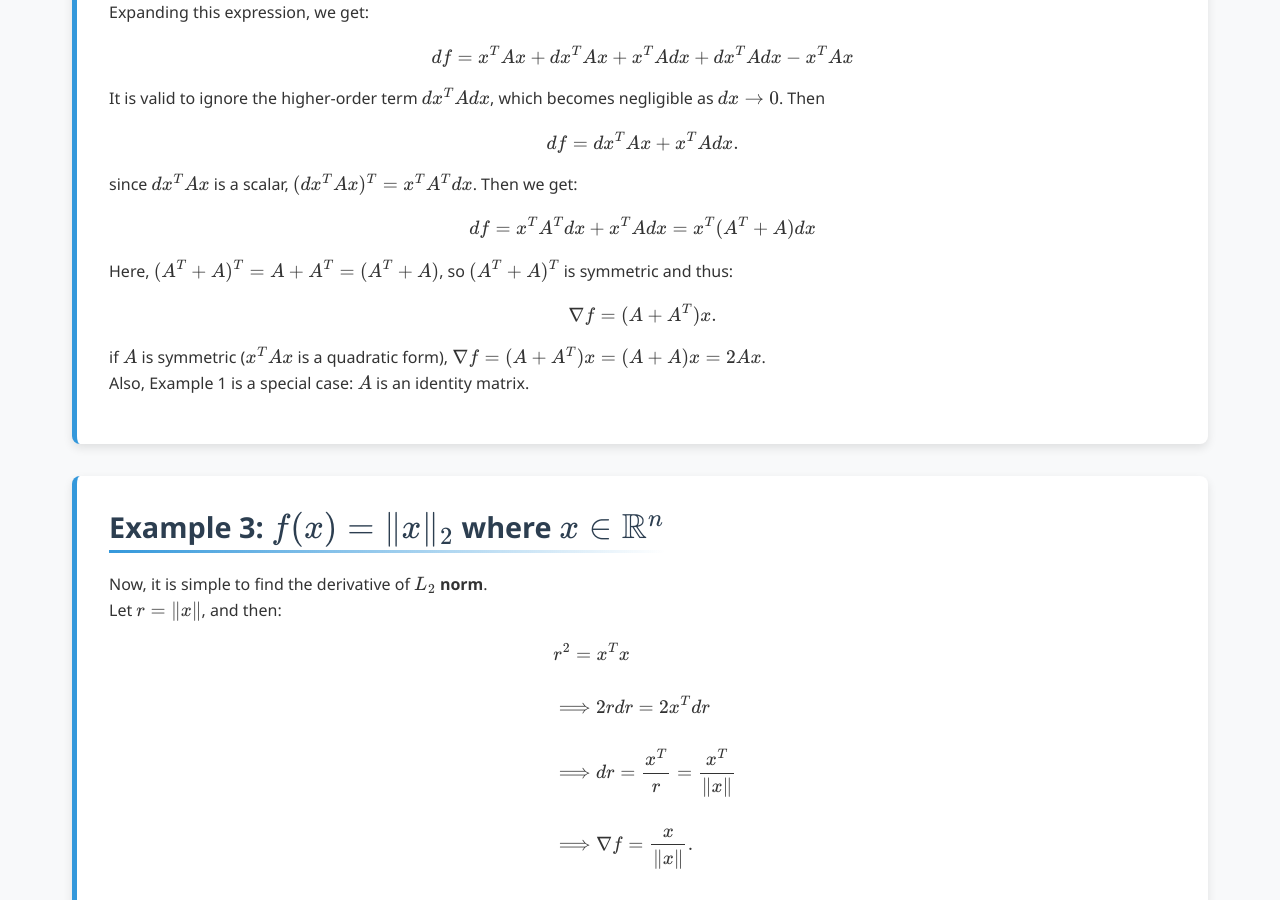
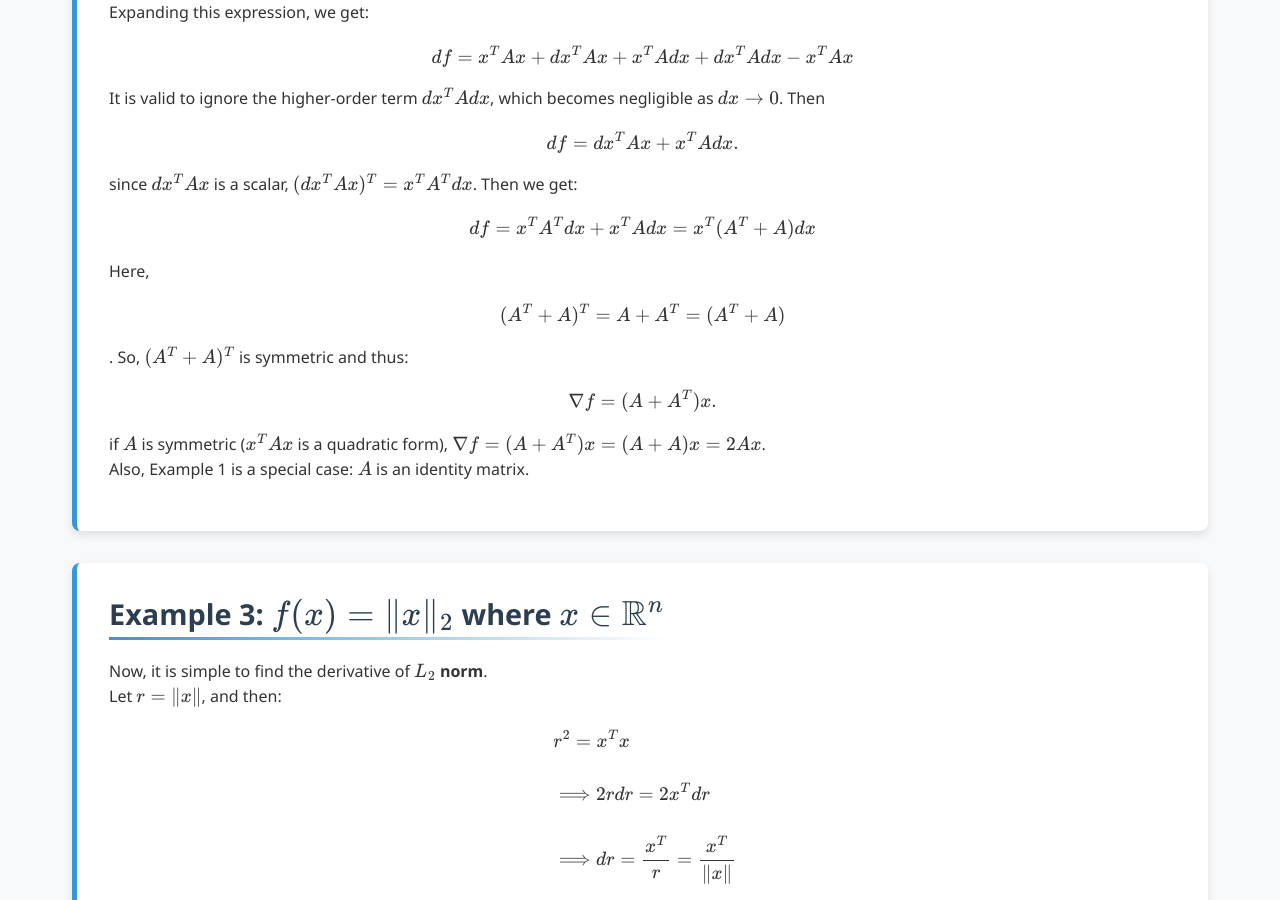
Before and after one commit to Yusukey01/yusukey01.github.io, a Jekyll site: the page built from Mathematics/Calculus/linear_approximation.html, in a window 1280 px wide and 900 px high, scrolled down 3903 px. Built offline with Jekyll 4.4.1, drawn with Linux system fonts in a browser that asks for light colours.

Commit message:
organizing stext

```diff
--- a/Mathematics/Calculus/linear_approximation.html
+++ b/Mathematics/Calculus/linear_approximation.html
@@ -174,7 +174,11 @@ description: Learn about differentials and linearization, intor to matrix calcul
             \[
             df = x^TA^Tdx + x^TAdx = x^T(A^T + A)dx
             \]
-            Here, \((A^T + A)^T = A + A^T =  (A^T + A)\), so  \((A^T + A)^T\) is symmetric and thus:
+            Here,
+            \[
+            (A^T + A)^T = A + A^T =  (A^T + A)
+            \].
+            So, \((A^T + A)^T\) is symmetric and thus:
             \[
             \nabla f = (A+A^T)x.
             \]
```
